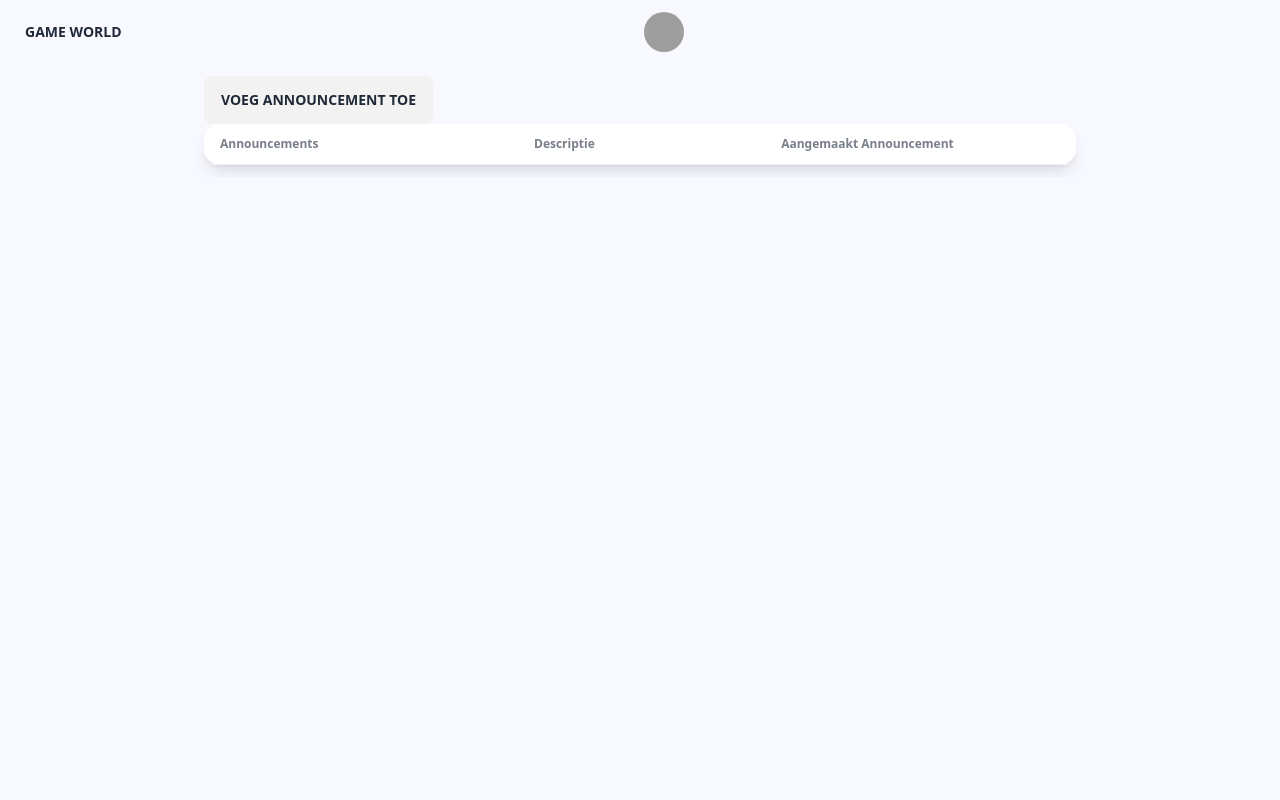
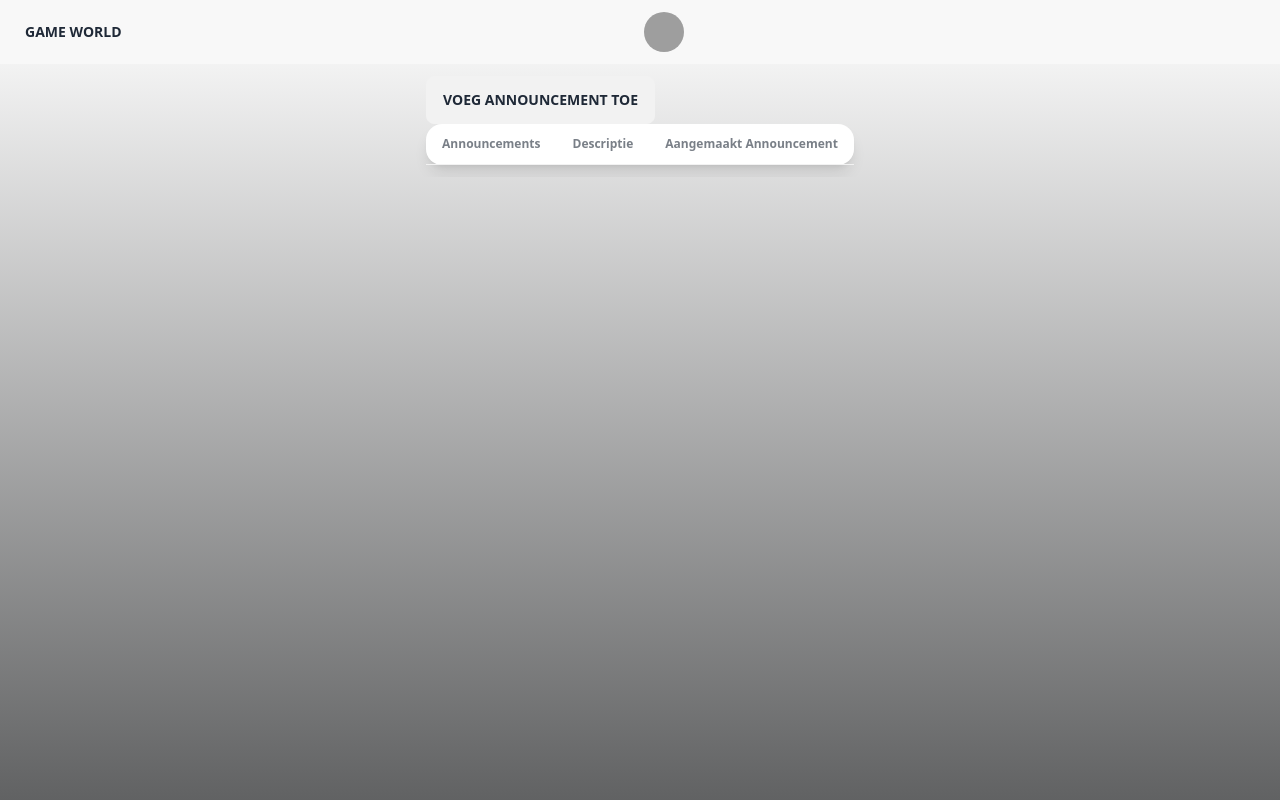
Before and after one commit to vichoutmeyerszp/end-year-project, a PHP site: page /announcement.php in a window 1280 px wide. Run offline with PHP 8.4, Linux system fonts and the light colour scheme; the visitor is signed in with stand-in values (Sample User, id 1); data that the repository does not hold is empty; some libraries are stand-ins or nearby versions; grey boxes are pictures that could not be loaded.

Commit message:
Update layout

```diff
--- a/src/Games/Colors/Colors.php
+++ b/src/Games/Colors/Colors.php
@@ -6,8 +6,8 @@
     <meta name="viewport" content="width=device-width, initial-scale=1.0">
 </head>
 <body>
-   <img src="correct.svg" alt="" id="checkmark">
-   <img src="incorrect.svg" alt="" id="wrong">
+   <img src="data/Correct.png" alt="" id="checkmark">
+   <img src="data/Wrong.png" alt="" id="wrong">
     <div class="top">
        <button id="start" onclick="startGame()">Start</button>
         <div id="color1" class="colorText color1"></div>
--- a/src/announcement.php
+++ b/src/announcement.php
@@ -6,7 +6,7 @@ include "functions/adminFunctions.php";
 ?>
 
 <!DOCTYPE html>
-<html lang="en" class="bg-[#F1FAEE]">
+<html>
 <head>
     <meta charset="UTF-8">
     <meta name="viewport" content="width=device-width, initial-scale=1.0">
@@ -14,7 +14,26 @@ include "functions/adminFunctions.php";
     <script src="https://cdn.tailwindcss.com"></script>
     <title>Announcements</title>
 </head>
-<body class="min-h-screen bg-[#F8F8FF]">
+
+<style>
+
+      body {
+        display: flex;
+        align-items: center;
+        flex-direction: column;
+        padding: 0px;
+        margin: 0px;
+        height: 100vh;
+        background: linear-gradient(
+          0deg,
+          rgb(97, 98, 99) 0%,
+          rgba(0, 0, 0, 0) 100%
+        );
+      }
+
+
+    </style>
+<body class="min-h-screen">
     <div class="overflow-x-auto max-w-4xl mx-auto p-3">
         <table class="table bg-white shadow-lg">
             <thead>
--- a/src/components/navbar.php
+++ b/src/components/navbar.php
@@ -3,7 +3,7 @@ include "./connect.php";
 include "./functions/userFunctions.php";
 session_start();
 ?>
-<div class="navbar bg-[#F8F8FF]">
+<div class="navbar bg-[#F8F8F8]">
     <div class="navbar-start">
         <a href="index.php" class="btn btn-ghost normal-case text-xl text-black">Game World</a>
     </div>
```
Also changed, not shown: src/index.php (+22 -1 lines), src/login.php (+18 -1 lines), src/registreren.php (+17 -1 lines), src/Games/Colors/data/Correct.png (added), src/Games/Colors/data/Wrong.png (added).
